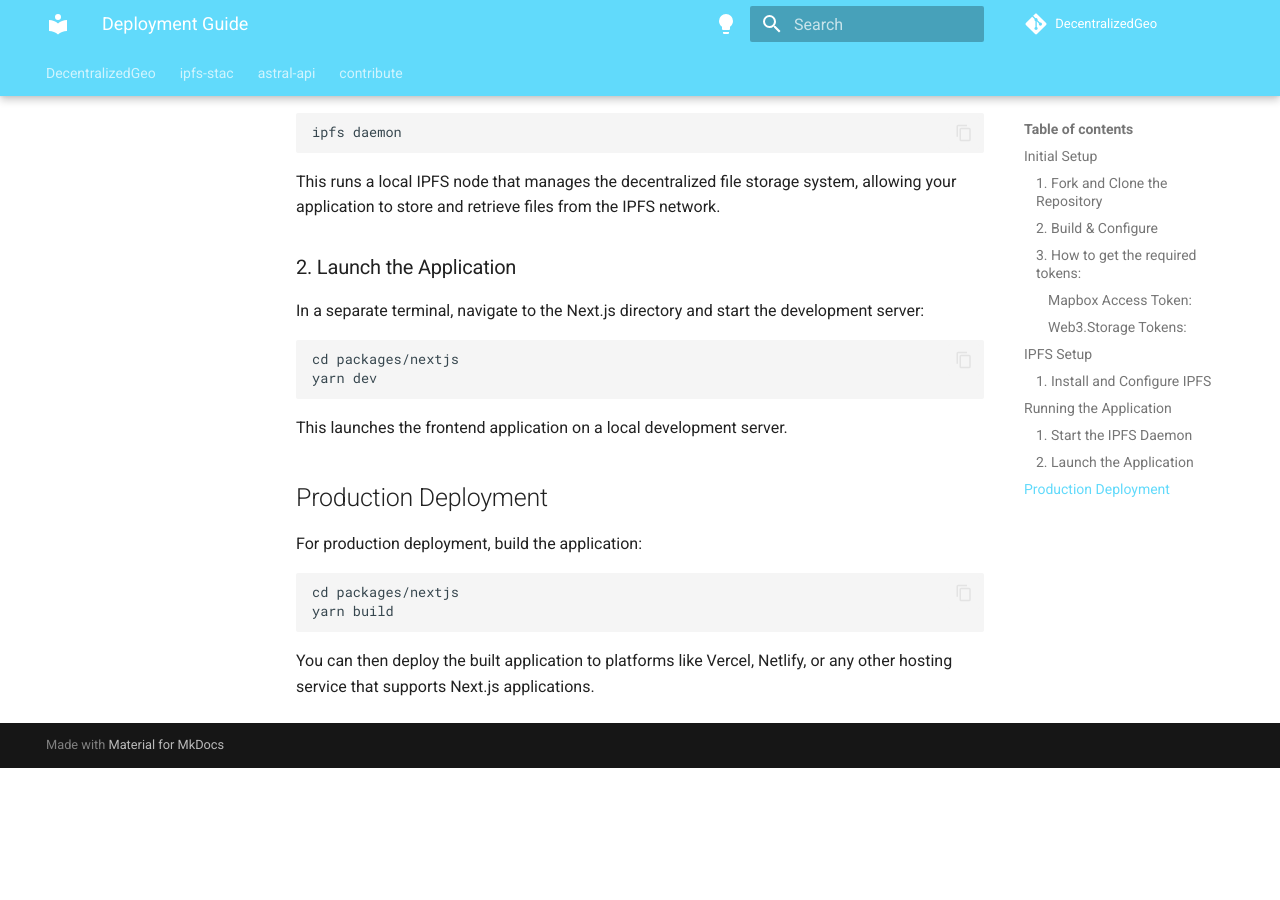
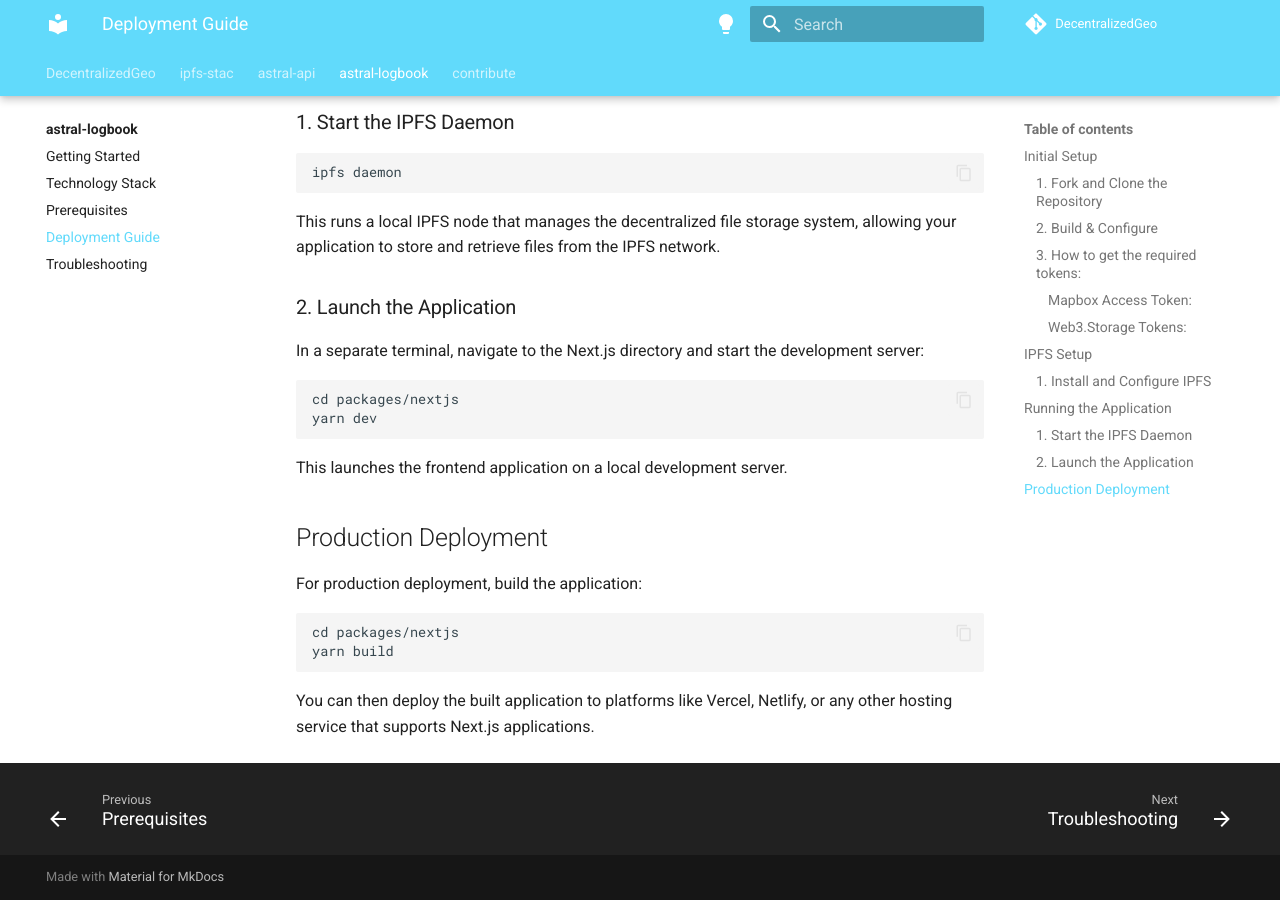
Before and after one commit to DecentralizedGeo/DecentralizedGeo-hub, an MkDocs documentation site: the page built from docs/ecosystem/astral-logbook/deployment-guide.md, in a window 1280 px wide and 900 px high, scrolled down 1875 px. Built offline with MkDocs 1.6.1 and Material for MkDocs 9.7.7, drawn with Linux system fonts in a browser that asks for light colours; before the commit the page ends 2643 px from its top, so only the background shows below that; some of the changed text lies outside the part shown.

Commit message:
added nav block for astral logbook

```diff
--- a/mkdocs.yaml
+++ b/mkdocs.yaml
@@ -68,6 +68,13 @@ nav: # Navigation links
       - OGC API: ./ecosystem/astral-api/ogc-api.md
       - GraphQL API: ./ecosystem/astral-api/graphql-api.md
       - Documentation Review: ./ecosystem/astral-api/documentation-review.md # If you want to include internal docs
+  - astral-logbook:
+      - Introduction: ./ecosystem/astral-logbook/index.md
+      - Getting Started: ./ecosystem/astral-logbook/getting-started.md
+      - Technology Stack: ./ecosystem/astral-logbook/technology-stack.md
+      - Prerequisites: ./ecosystem/astral-logbook/prerequisites.md
+      - Deployment Guide: ./ecosystem/astral-logbook/deployment-guide.md
+      - Troubleshooting: ./ecosystem/astral-logbook/troubleshooting.md
   - contribute:
       - Contributing Guidelines: ./contribute/contributing-guidelines.md
       - Style Guide: ./style-guidelines.md
```
